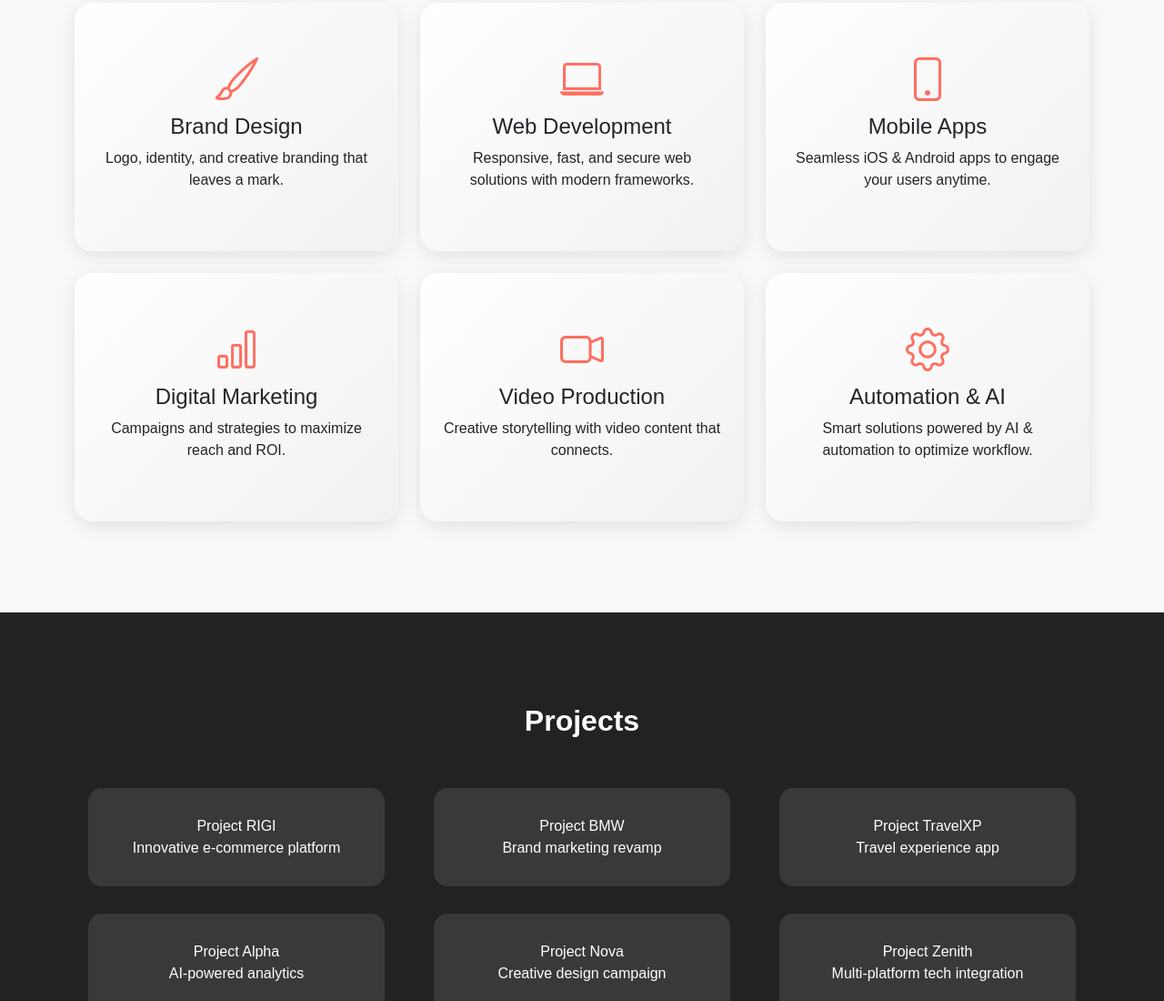
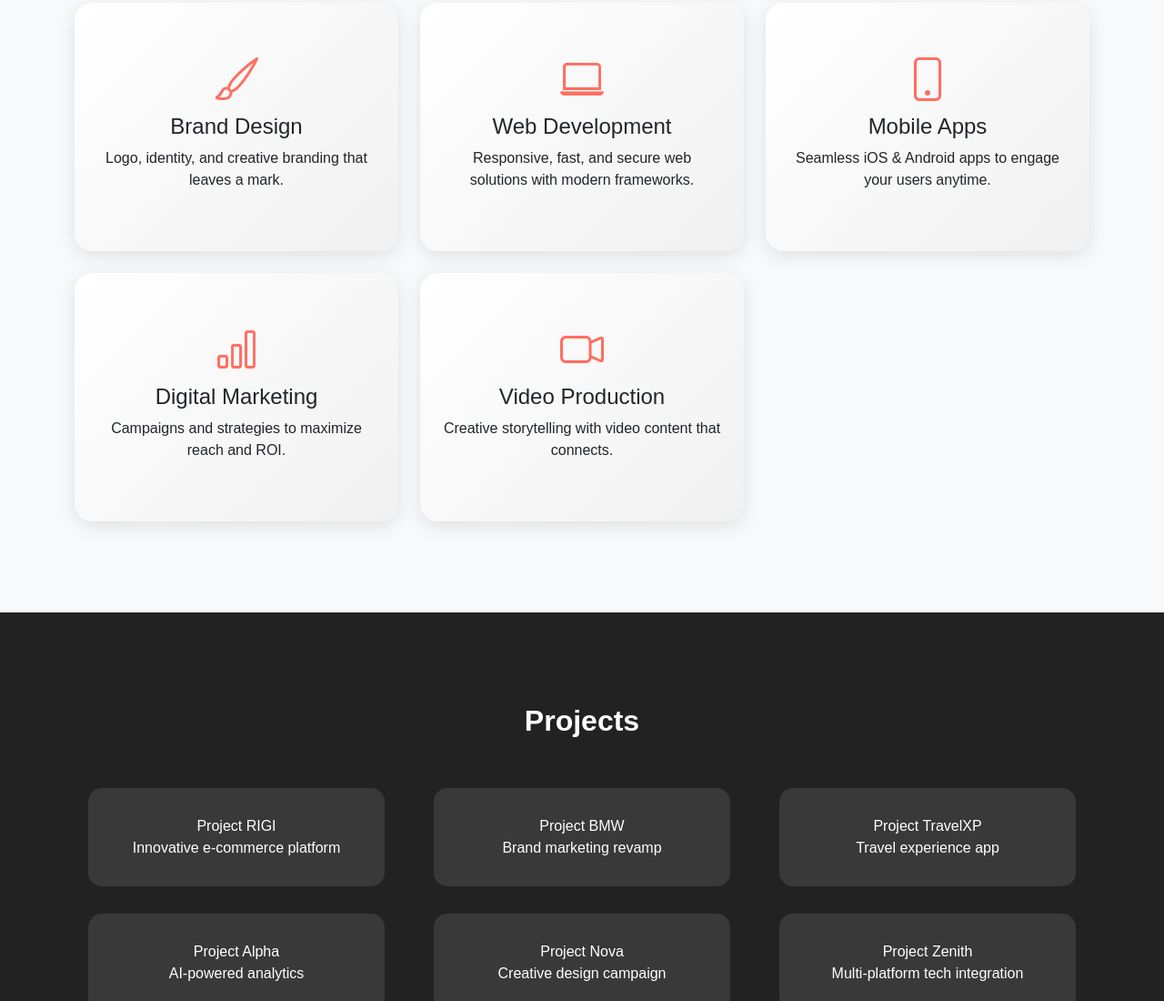
Before and after one commit to radhan08/CreativeSol, a plain HTML site: page CreativeMindsSite/index.html in a window 1280 px wide. Shown: the part 995-2095 px from the top of the page at 91% size. Drawn offline with nearby package versions, Linux system fonts and the light colour scheme.

Commit message:
Updated homepage design

```diff
--- a/CreativeMindsSite/index.html
+++ b/CreativeMindsSite/index.html
@@ -48,7 +48,7 @@
     <div class="col-md-4"><div class="work-card"><i class="bi bi-phone"></i><h4>Mobile Apps</h4><p>Seamless iOS & Android apps to engage your users anytime.</p></div></div>
     <div class="col-md-4"><div class="work-card"><i class="bi bi-bar-chart"></i><h4>Digital Marketing</h4><p>Campaigns and strategies to maximize reach and ROI.</p></div></div>
     <div class="col-md-4"><div class="work-card"><i class="bi bi-camera-video"></i><h4>Video Production</h4><p>Creative storytelling with video content that connects.</p></div></div>
-    <div class="col-md-4"><div class="work-card"><i class="bi bi-gear"></i><h4>Automation & AI</h4><p>Smart solutions powered by AI & automation to optimize workflow.</p></div></div>
+
   </div>
 </div>
 </section>
```
